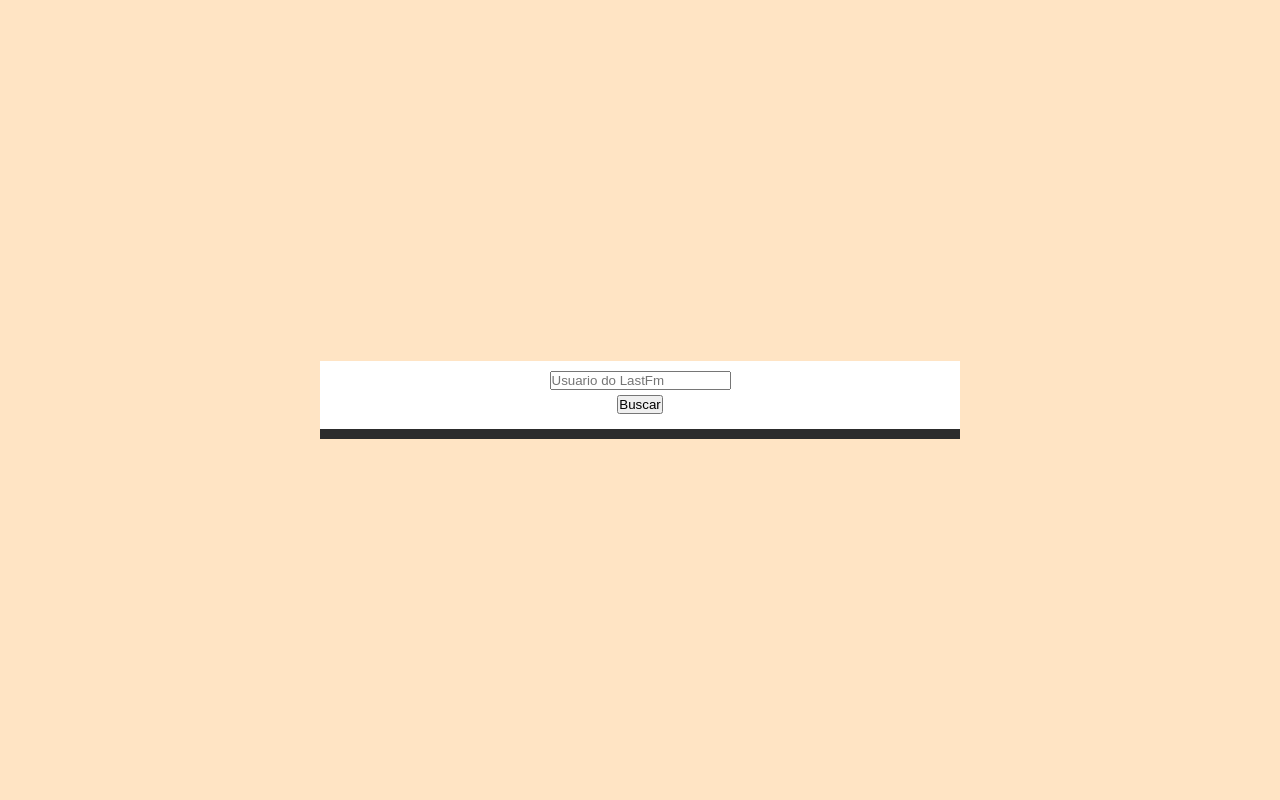
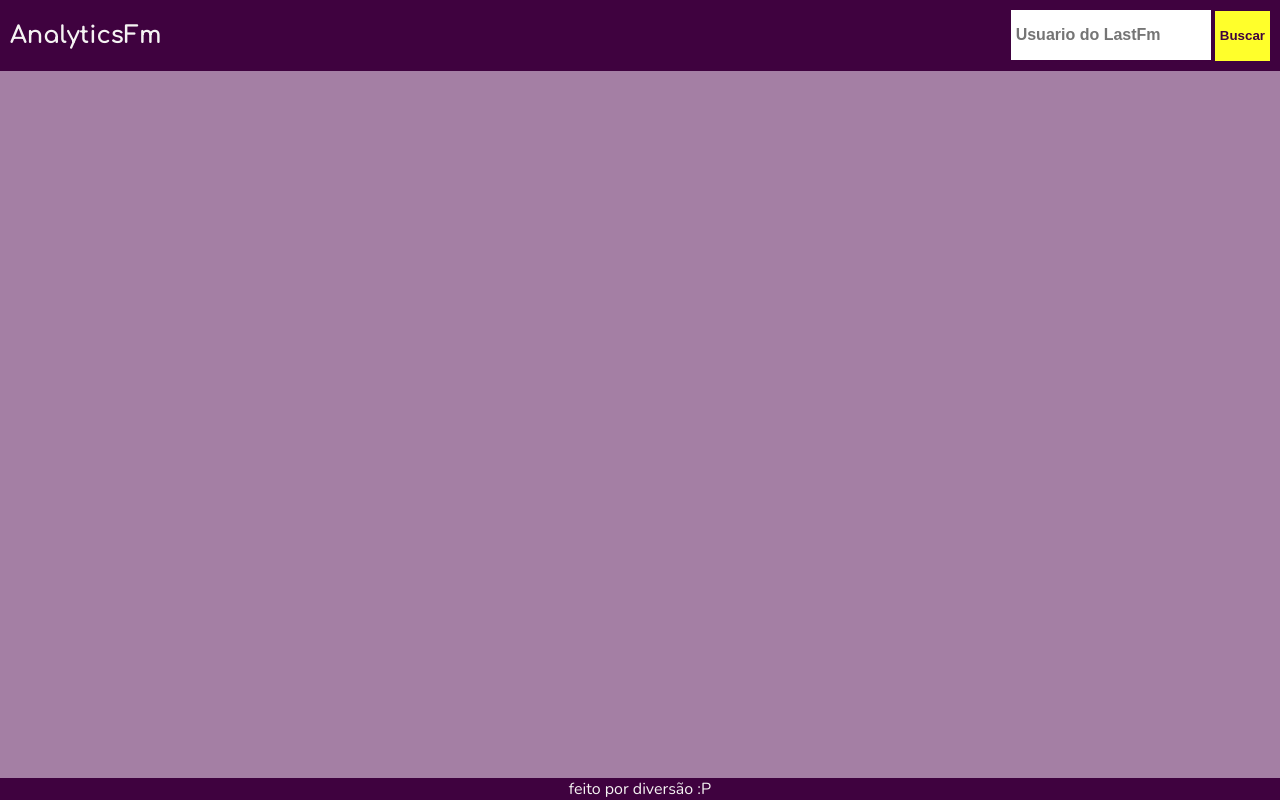
Before and after one commit to frdxns/AnalyticFm, a Flask app: page / in a window 1280 px wide. Run offline with Flask 3, Linux system fonts and the light colour scheme.

Commit message:
adições pontuais

```diff
--- a/app.py
+++ b/app.py
@@ -1,5 +1,5 @@
 from flask import Flask, jsonify, render_template
-from services.lastfm import pegar_top_artistas
+from services.lastfm import *
 from dotenv import load_dotenv
 
 load_dotenv()
@@ -16,6 +16,15 @@ def top_artistas(usuario):
     dados = pegar_top_artistas(usuario)
     return jsonify(dados)
 
+@app.route("/api/top-musicas/<usuario>")
+def top_musicas(usuario):
+    dados = pegar_top_musicas(usuario)
+    return jsonify(dados)
+
+@app.route("/api/top-albuns/<usuario>")
+def top_albuns(usuario):
+    dados = pegar_top_albuns(usuario)
+    return jsonify(dados)
 
 if __name__ == "__main__":
     app.run(debug=True)
--- a/services/lastfm.py
+++ b/services/lastfm.py
@@ -1,4 +1,4 @@
-import requests, os
+import requests, os,pprint
 from dotenv import load_dotenv
 
 load_dotenv()
@@ -9,6 +9,7 @@ API_KEY = os.getenv("LASTFM_API_KEY")
 def pegar_top_artistas(usuario):
     params = {
         "method": "user.gettopartists",
+        "period": "7day",
         "user": usuario,
         "api_key": API_KEY,
         "format": "json",
@@ -18,3 +19,58 @@ def pegar_top_artistas(usuario):
     response = requests.get(URL, params= params)
 
     return response.json()
+
+def pegar_top_musicas(usuario):
+    params = {
+        "method": "user.gettoptracks",
+        "period": "7day",
+        "user": usuario,
+        "api_key": API_KEY,
+        "format": "json",
+        "limit" : 5
+    }
+
+    response = requests.get(URL, params= params)
+
+    return response.json()
+
+
+def pegar_top_albuns(usuario):
+    params = {
+        "method": "user.gettopalbums",
+        "user": usuario,
+        "period": "7day",
+        "api_key": API_KEY,
+        "format": "json",
+        "limit" : 5
+    }
+
+    response = requests.get(URL, params= params)
+
+    return response.json()
+
+def pegar_recentes(usuario):
+    params = {
+        "method": "user.getrecenttracks",
+        "user": usuario,
+        "extended" : 1,
+        "api_key": API_KEY,
+        "format": "json",
+        "limit" : 1
+        }
+
+    response = requests.get(URL, params= params)
+
+    return response.json()
+
+
+dados = pegar_recentes("frdxns")
+pprint.pprint(dados)
+recentes = dados["recenttracks"]["track"]
+
+
+if "@attr" in recentes[0]:
+    if recentes[0]["@attr"]["nowplaying"]:
+        print(recentes[0]["name"])
+else:
+    print(recentes[0]["name"])
--- a/static/style.css
+++ b/static/style.css
@@ -1,7 +1,15 @@
 @charset "UTF-8";
+@import url("https://fonts.googleapis.com/css2?family=Comfortaa:wght@300..700&family=Nunito:ital,wght@0,200..1000;1,200..1000&display=swap");
 
 :root {
-  --fonteprincipal: Arial;
+  --fontelogo: "Comfortaa", Arial, sans-serif;
+  --fonteprincipal: "Nunito", Arial, sans-serif;
+
+  --corprincipal: rgb(63, 2, 63);
+  --corsecundaria: rgb(164, 127, 164);
+  --cordestaque: rgb(255, 255, 43);
+  --cortexto: rgb(245, 243, 243);
+  --cortexto2: rgb(20, 20, 20);
 }
 
 * {
@@ -14,50 +22,98 @@ body {
   height: 100vh;
   width: 100vw;
   font-family: var(--fonteprincipal);
-  background-color: bisque;
+  background-color: var(--corsecundaria);
+  color: var(--cortexto);
 }
 
 #container {
   display: flex;
   flex-direction: column;
-  justify-content: center;
+  width: 100%;
+  height: 100%;
+}
+
+.logo {
+  font-family: var(--fontelogo);
+}
+
+header {
+  background-color: var(--corprincipal);
+  padding: 10px;
+  display: flex;
+  flex-direction: row;
+  justify-content: space-between;
   align-items: center;
-  height: 100%;
-  width: 100%;
+}
+
+header input {
+  border: none;
+  outline: none;
+  font-weight: bold;
+  height: 50px;
+  padding: 5px;
+  width: 200px;
+  font-size: 16px;
+}
+
+header input:focus {
+  outline: 2px solid var(--cordestaque);
+}
+
+header button {
+  background-color: var(--cordestaque);
+  border: none;
+  color: var(--corprincipal);
+  font-weight: bold;
+  height: 50px;
+  padding: 5px;
 }
 
 main {
+  width: 100%;
   display: flex;
+  align-items: center;
   justify-content: center;
-  align-items: center;
-  height: 100%;
-  width: 100%;
 }
 
 .sessao {
-  padding-top: 10px;
   display: flex;
   flex-direction: column;
-  justify-content: center;
-  align-items: center;
-  background-color: white;
-  height: auto;
-  width: 50%;
-  gap: 5px;
+  width: 80%;
+  font-size: 0.9rem;
+  background-color: var(--corprincipal);
 }
 
-#artistas {
-  display: flex;
-  flex-direction: column;
-  gap: 5px;
-  align-items: center;
-  background-color: rgb(44, 44, 44);
-  color: white;
-  margin-top: 10px;
+.tops {
   width: 100%;
-  padding-top: 10px;
+  padding: 0px 10px;
 }
 
-#artistas div {
+#albuns {
+  border: none;
+}
+
+.card {
+  background-color: var(--corprincipal);
+  padding: 10px;
+  border-bottom: 2px solid var(--cordestaque);
+  gap: 15px;
+}
+
+.card div {
+  display: flex;
+  flex-flow: row nowrap;
+  justify-content: space-between;
+  align-items: center;
+  border-bottom: 1px solid var(--cortexto);
+}
+
+.card h2 {
+  font-size: 1.3em;
+}
+
+footer {
   text-align: center;
+  margin-top: auto;
+  background-color: var(--corprincipal);
 }
--- a/static/teste.js
+++ /dev/null
@@ -1,5 +0,0 @@
-fetch(`api/top-artistas/frdxns`)
-  .then(response => response.json())
-  .then(dados => {
-    console.log(dados);
-  });
--- a/templates/index.html
+++ b/templates/index.html
@@ -11,8 +11,9 @@
   </head>
   <body>
     <div id="container">
-      <main>
-        <section class="sessao">
+      <header>
+        <h2 class="logo">AnalyticsFm</h2>
+        <div id="area_input">
           <input
             type="text"
             id="username"
@@ -20,10 +21,21 @@
             required
           />
           <button id="buscar">Buscar</button>
-
-          <div id="artistas"></div>
+        </div>
+      </header>
+      <main>
+        <section class="sessao">
+          <div id="tocandoagora"></div>
+          <div class="tops">
+            <div id="artistas" class=""></div>
+            <div id="musicas" class=""></div>
+            <div id="albuns" class=""></div>
+          </div>
         </section>
       </main>
+      <footer>
+        <p>feito por diversão :P</p>
+      </footer>
     </div>
 
     <script src="{{ url_for('static', filename='script.js') }}"></script>
```
Also changed, not shown: static/script.js (+45 -9 lines).
